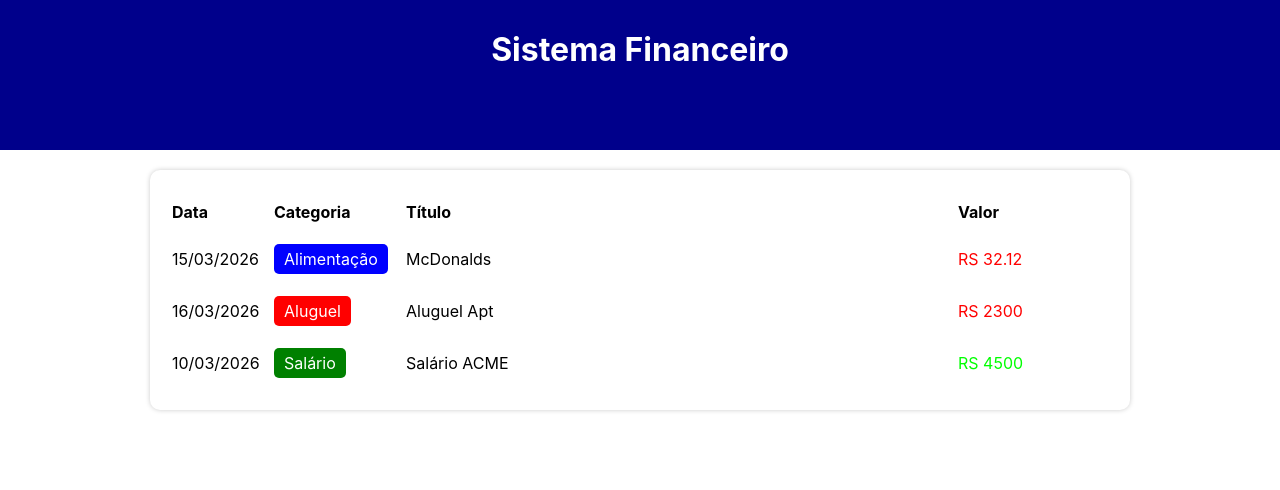
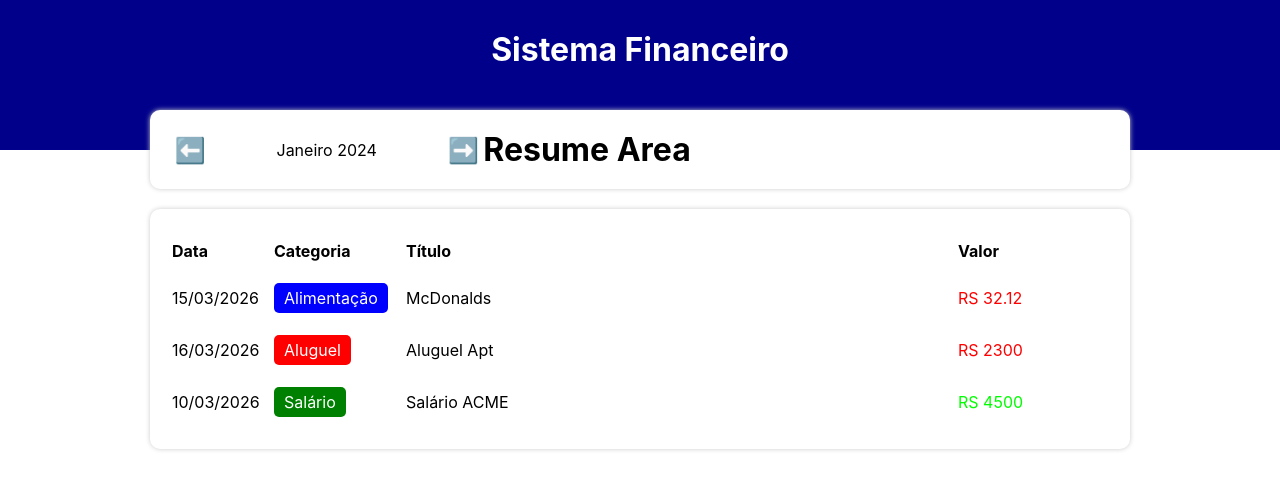
Before and after one commit to matheus-dev-fs/react-finance-manager, a React (Create React App) app: page / in a window 1280 px wide. Shown: the top 490 px of the page. Built offline with nearby package versions, Linux system fonts and the light colour scheme.

Commit message:
feat: add info area structure
- Created InfoArea component with MonthArea and ResumeArea subcomponents
- Added initial styles for info area and its children
- Integrated InfoArea into Body component above the table
- Structure and layout in place, dynamic data and full styling pending

```diff
--- a/src/components/body/body.component.tsx
+++ b/src/components/body/body.component.tsx
@@ -2,6 +2,7 @@ import { JSX } from 'react';
 import * as S from './body.styles';
 import { ItemListType } from '../../types/item-list.type';
 import { TableArea } from './table-area/table-area.component';
+import { InfoArea } from './info-area/info-area-component';
 
 type Props = {
     filteredList: ItemListType;
@@ -10,6 +11,7 @@ type Props = {
 export const Body = ({ filteredList }: Props): JSX.Element => {
     return (
         <S.Container>
+            <InfoArea />
             <TableArea filteredList={filteredList} />
         </S.Container>
     );
--- /dev/null
+++ b/src/components/body/info-area/info-area-component.tsx
@@ -0,0 +1,13 @@
+import { JSX } from 'react';
+import * as S from './info-area.styles';
+import { MonthArea } from './month-area/month-area.component';
+import { ResumeArea } from './resume-area/resume-area.component';
+
+export const InfoArea = (): JSX.Element => {
+  return (
+    <S.Container>
+      <MonthArea />
+      <ResumeArea />
+    </S.Container>
+  );
+}
--- /dev/null
+++ b/src/components/body/info-area/info-area.styles.ts
@@ -0,0 +1,11 @@
+import styled from 'styled-components';
+
+export const Container = styled.div`
+    background-color: #fff;
+    box-shadow: 0px 0px 5px #CCC;
+    border-radius: 10px;
+    padding: 20px;
+    margin-top: -40px;
+    display: flex;
+    align-items: center;
+`;
--- /dev/null
+++ b/src/components/body/info-area/month-area/month-area.component.tsx
@@ -0,0 +1,12 @@
+import { JSX } from 'react';
+import * as S from './month-area.styles';
+
+export const MonthArea = (): JSX.Element => {
+  return (
+    <S.Container>
+         <S.MonthArrow>⬅️</S.MonthArrow>
+         <S.MonthTitle>Janeiro 2024</S.MonthTitle>
+         <S.MonthArrow>➡️</S.MonthArrow>
+    </S.Container>
+  );
+}
--- /dev/null
+++ b/src/components/body/info-area/month-area/month-area.styles.ts
@@ -0,0 +1,19 @@
+import styled from 'styled-components';
+
+export const Container = styled.div`
+    flex: 1;
+    display: flex;
+    align-items: center;
+`
+
+export const MonthArrow = styled.div`
+    width: 40px;
+    text-align: center;
+    font-size: 25px;
+    cursor: pointer;
+`;
+
+export const MonthTitle = styled.div`
+    flex: 1;
+    text-align: center;
+`;
--- /dev/null
+++ b/src/components/body/info-area/resume-area/resume-area.component.tsx
@@ -0,0 +1,10 @@
+import { JSX } from 'react';
+import * as S from './resume-area.styles';
+
+export const ResumeArea = (): JSX.Element => {
+  return (
+    <S.Container>
+      <h1>Resume Area</h1>
+    </S.Container>
+  );
+}
--- /dev/null
+++ b/src/components/body/info-area/resume-area/resume-area.styles.ts
@@ -0,0 +1,6 @@
+import styled from 'styled-components';
+
+export const Container = styled.div`
+    flex: 2;
+    display: flex;
+`;
```
